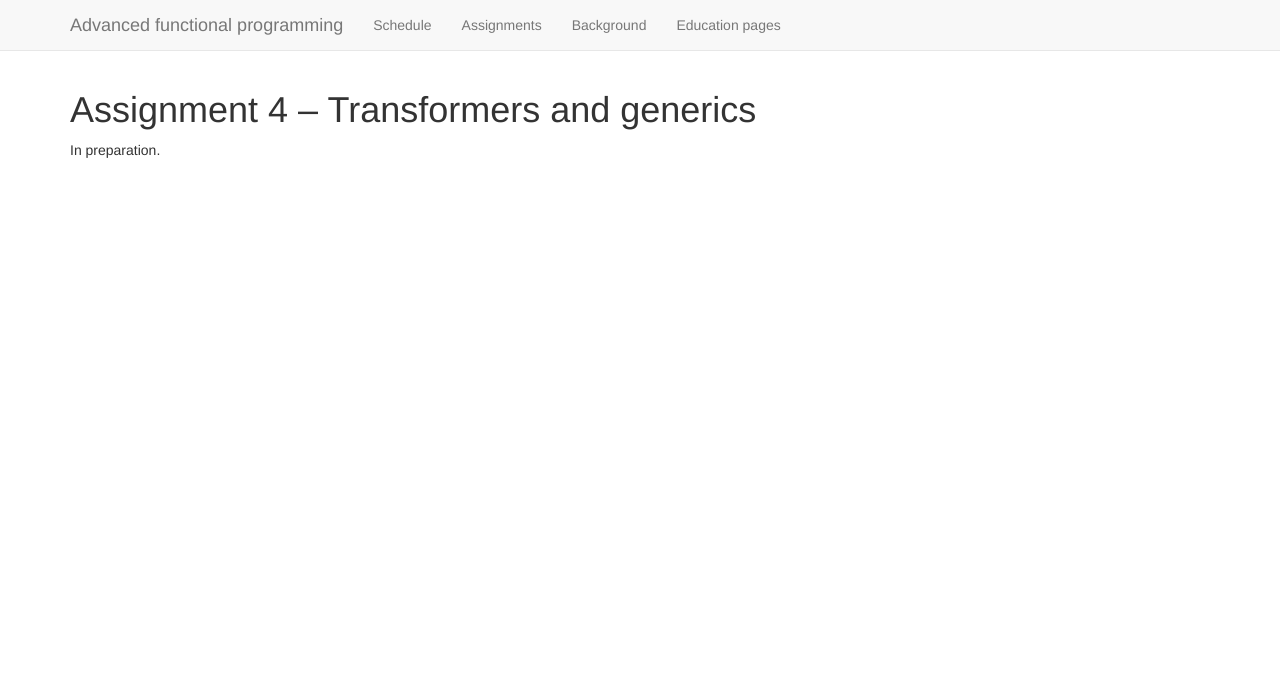
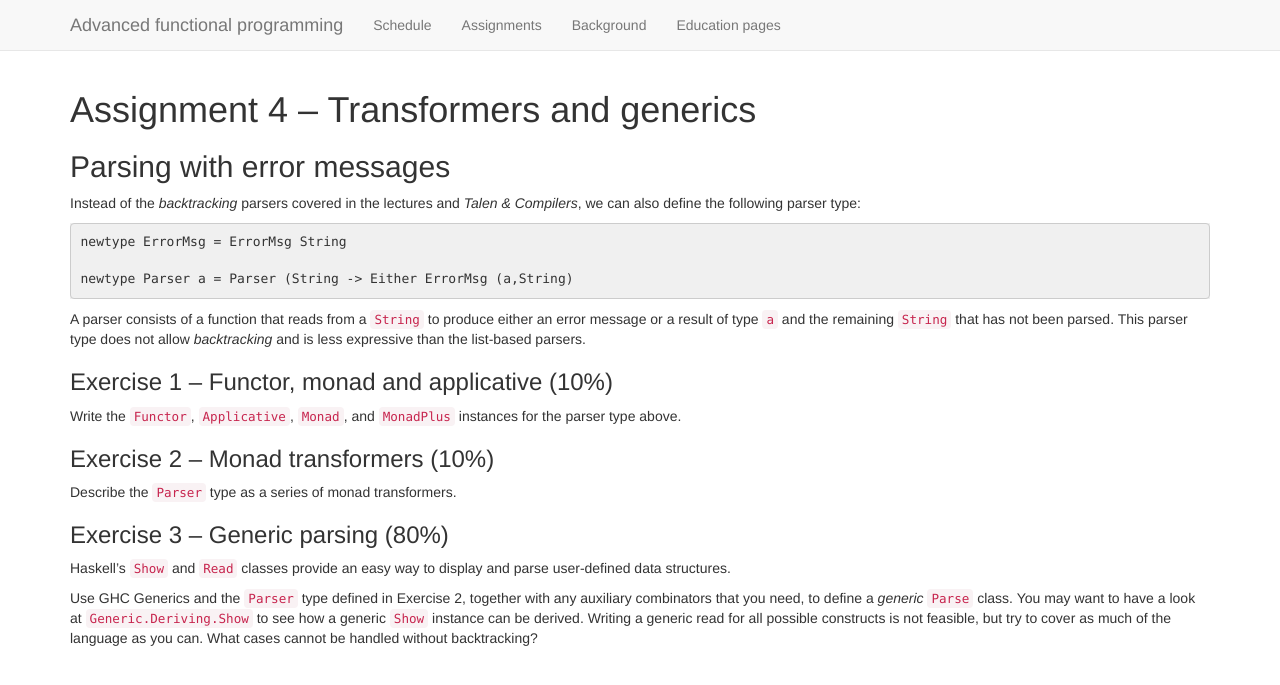
Before and after one commit to ywata/2018-AFP, a Jekyll site: the page built from assignment4.md, in a window 1280 px wide. Shown: the top 685 px of the page. Built offline with Jekyll 4.4.1, drawn with Linux system fonts in a browser that asks for light colours; nearby versions of some CDN libraries.

Commit message:
Added draft of assignment4.md

````diff
--- a/assignment4.md
+++ b/assignment4.md
@@ -5,4 +5,40 @@ layout: default
 
 # Assignment 4 -- Transformers and generics
 
-In preparation.
+## Parsing with error messages
+
+Instead of the *backtracking* parsers covered in the lectures and
+*Talen & Compilers*, we can also define the following parser type:
+
+```
+newtype ErrorMsg = ErrorMsg String
+
+newtype Parser a = Parser (String -> Either ErrorMsg (a,String)
+```
+
+A parser consists of a function that reads from a `String` to produce
+either an error message or a result of type `a` and the remaining
+`String` that has not been parsed. This parser type does not allow
+*backtracking* and is less expressive than the list-based parsers.
+
+### Exercise 1 -- Functor, monad and applicative (10%)
+
+Write the `Functor`, `Applicative`, `Monad`, and `MonadPlus` instances
+for the parser type above.
+
+### Exercise 2 -- Monad transformers (10%)
+
+Describe the `Parser` type as a series of monad transformers.
+
+### Exercise 3 -- Generic parsing (80%)
+
+Haskell's `Show` and `Read` classes provide an easy way to display and
+parse user-defined data structures.
+
+Use GHC Generics and the `Parser` type defined in Exercise 2, together
+with any auxiliary combinators that you need, to define a *generic*
+`Parse` class. You may want to have a look at `Generic.Deriving.Show`
+to see how a generic `Show` instance can be derived. Writing a generic
+read for all possible constructs is not feasible, but try to cover as
+much of the language as you can. What cases cannot be handled without
+backtracking?
````
